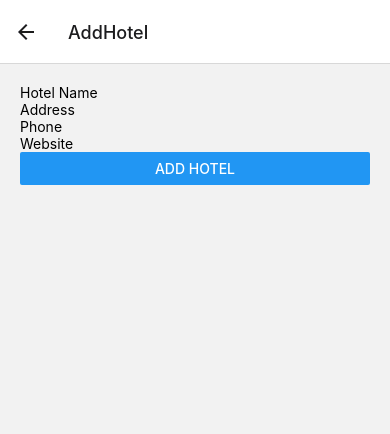
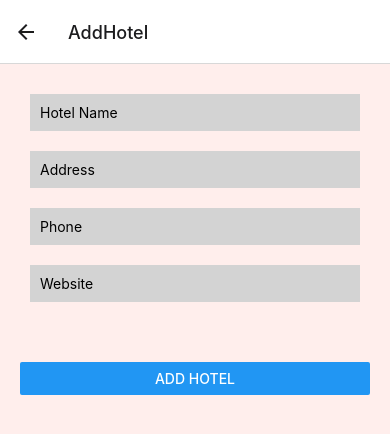
Before and after one commit to sampurna445/ListOfHotelsLondon, a React Native app: screen /AddHotel in a window 390 px wide. Shown: the top 434 px of the page. Built offline with nearby package versions, Linux system fonts and the light colour scheme.

Commit message:
Added style for Add hotel page

```diff
--- a/screens/AddHotleScreen/index.js
+++ b/screens/AddHotleScreen/index.js
@@ -1,5 +1,6 @@
 import React, {useState} from 'react';
 import {View, TextInput, Button, Text} from 'react-native';
+import styles from './styles';
 
 const AddHotelScreen = ({navigation, route}) => {
   const [hotelName, setHotelName] = useState('');
@@ -39,28 +40,34 @@ const AddHotelScreen = ({navigation, route}) => {
   };
 
   return (
-    <View style={{flex: 1, padding: 20}}>
+    <View style={{flex: 1, padding: 20, backgroundColor: '#FFEEEC'}}>
       <TextInput
         placeholder="Hotel Name"
         value={hotelName}
         onChangeText={setHotelName}
+        style={styles.textInputStyle}
       />
       <TextInput
         placeholder="Address"
         value={hotelAddress}
         onChangeText={setHotelAddress}
+        style={styles.textInputStyle}
       />
       <TextInput
         placeholder="Phone"
         value={hotelPhone}
         onChangeText={setHotelPhone}
+        style={styles.textInputStyle}
       />
       <TextInput
         placeholder="Website"
         value={hotelWebsite}
         onChangeText={setHotelWebsite}
+        style={styles.textInputStyle}
       />
-      <Button title="Add Hotel" onPress={onAddHotel} />
+      <View style={{marginTop: 50}}>
+        <Button title="Add Hotel" onPress={onAddHotel} />
+      </View>
     </View>
   );
 };
--- /dev/null
+++ b/screens/AddHotleScreen/styles.js
@@ -0,0 +1,5 @@
+import {StyleSheet} from 'react-native';
+
+export default StyleSheet.create({
+  textInputStyle: {padding: 10, margin: 10, backgroundColor: '#D3D3D3'},
+});
```
